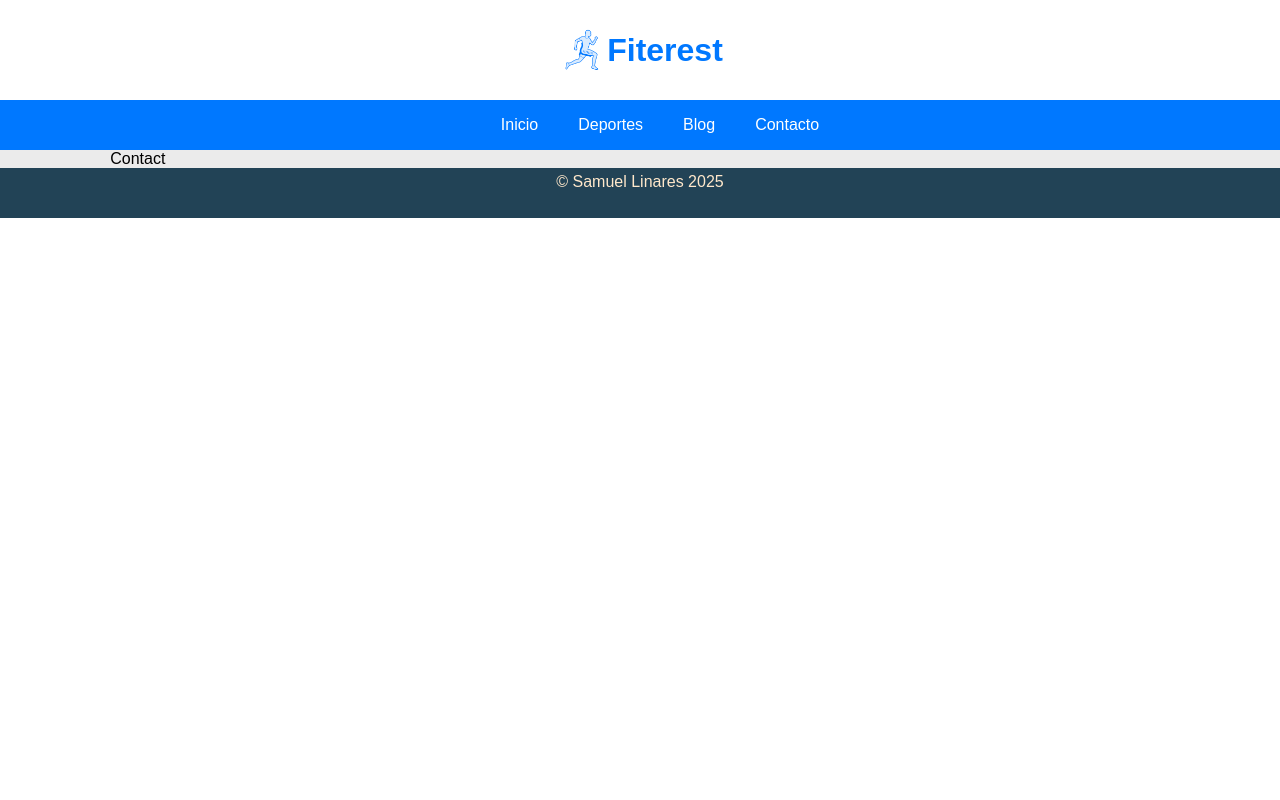
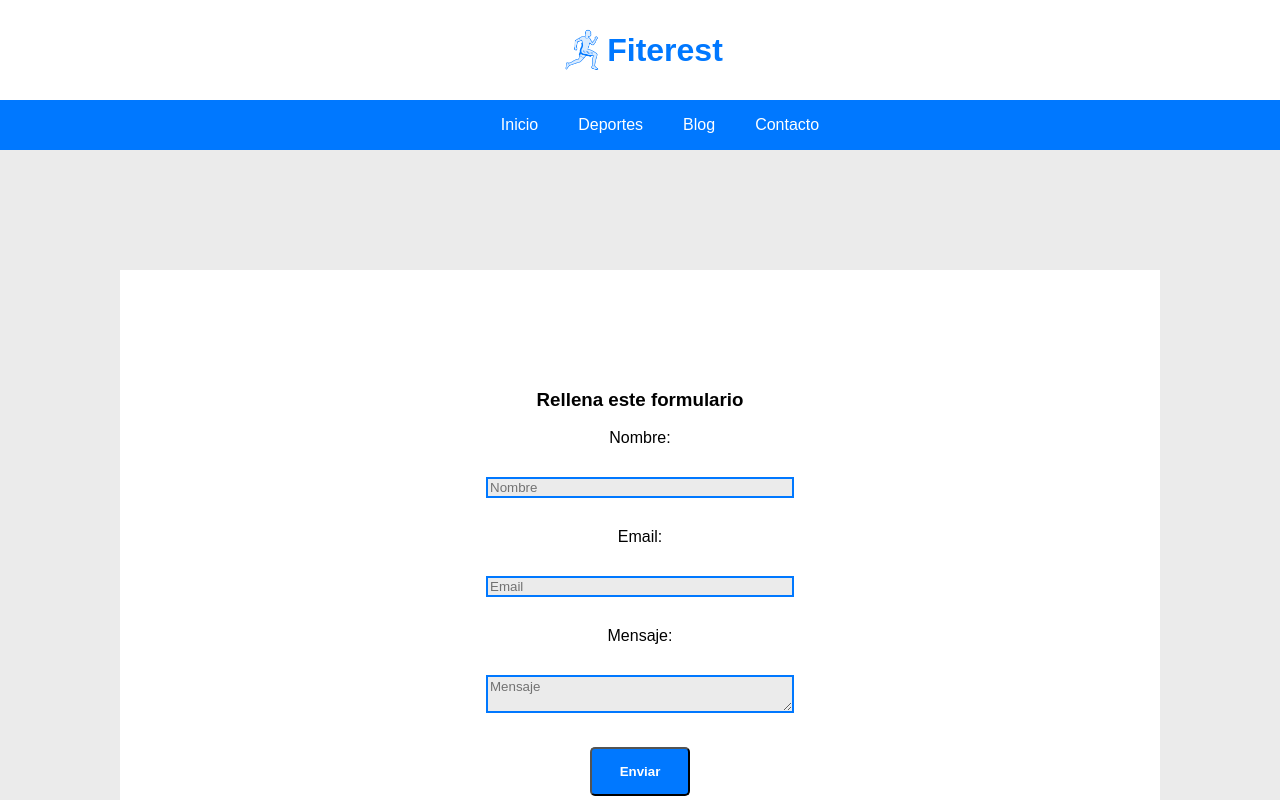
Before and after one commit to samulinaresf/sport-event-researcher, a React (Create React App) app in the folder fiterest/: page /contacto in a window 1280 px wide. Shown: the top 800 px of the page. Built offline with nearby package versions, Linux system fonts and the light colour scheme.

Commit message:
Create contact form layout

```diff
--- a/fiterest/src/App.js
+++ b/fiterest/src/App.js
@@ -1,33 +1,26 @@
-import { Home } from "./components/Home";
-import { Sports } from "./components/Sports/Sports";
-import { Blog } from "./components/Blog";
 import { Contact } from "./components/Contact";
-import { BrowserRouter,Routes,Route,NavLink} from "react-router-dom"
+import { MainRouter } from "./components/Routers/MainRouter";
+import { Navigation } from "./components/Routers/Navigation";
+import { BrowserRouter } from 'react-router-dom'
+
 
 
 function App() {
 
   return (
     <BrowserRouter>
+    <div className={Contact ? "layout-no-sidebar" : "layout"}></div>
     <div className="layout">
         <header className="header">
             <img src="/img/logo.png" alt="Logo de Fiterest" />
             <h1>Fiterest</h1>
         </header>
         <nav className="nav">
-            <ul>
-                <li><NavLink to="/">Inicio</NavLink></li>
-                <li><NavLink to="/deportes">Deportes</NavLink></li>
-                <li><NavLink to="/blog">Blog</NavLink></li>
-                <li><NavLink to="/contacto">Contacto</NavLink></li>
-            </ul>
+          <Navigation />
         </nav>
-                <Routes>
-                    <Route path="/" element={<Home></Home>} />
-                    <Route path="/deportes" element={<Sports></Sports>} />
-                    <Route path="/blog" element={<Blog></Blog>} />
-                    <Route path="/contacto" element={<Contact></Contact>}></Route>
-                </Routes>
+          <MainRouter />
+
+
 
         <footer className="footer">&copy; Samuel Linares 2025</footer>
     </div>
@@ -35,4 +28,5 @@ function App() {
   );
 }
 
+
 export default App;
--- a/fiterest/src/components/Contact.js
+++ b/fiterest/src/components/Contact.js
@@ -2,6 +2,22 @@ import React from 'react'
 
 export const Contact = () => {
   return (
-    <div>Contact</div>
+    <>
+      <section className='wide-content'>
+        <div className="contact-form">
+          <form>
+            <h3>Rellena este formulario</h3>
+            <label>Nombre:</label><br></br>
+            <input id='contact-form-name' name='eventName' className="contact-form-name" placeholder="Nombre" /><br></br>
+            <label>Email:</label><br></br>
+            <input id='contact-form-date' name='eventDate' className="contact-form-date" placeholder="Email" /><br></br>
+            <label>Mensaje:</label><br></br>
+            <textarea id='contact-form-description' name='eventDescription' className="contact-form-description" placeholder="Mensaje"></textarea><br></br>
+            <button id='contact-form-button' name='contact-form-button' className="contact-form-button">Enviar</button>
+          </form>
+        </div>
+      </section>
+
+    </>
   )
 }
--- /dev/null
+++ b/fiterest/src/components/Routers/MainRouter.js
@@ -0,0 +1,21 @@
+import React from 'react'
+import { Routes, Route } from 'react-router-dom'
+import { Home } from "../Home/Home";
+import { Sports } from "../Sports/Sports";
+import { Blog } from "../Blog";
+import { Contact } from "../Contact";
+
+
+export const MainRouter = () => {
+
+  return (
+        <>
+        <Routes>
+            <Route path="/" element={<Home></Home>} />
+            <Route path="/deportes" element={<Sports></Sports>} />
+            <Route path="/blog" element={<Blog></Blog>} />
+            <Route path="/contacto" element={<Contact></Contact>} />
+        </Routes>
+    </>
+  )
+}
--- /dev/null
+++ b/fiterest/src/components/Routers/Navigation.js
@@ -0,0 +1,22 @@
+import React from 'react'
+import { NavLink } from 'react-router-dom'
+
+
+export const Navigation = () => {
+  return (
+    <>
+            <ul>
+                <li><NavLink
+                className={({isActive}) => {return(
+                    isActive ? "active" : "")}}
+                to="/">Inicio</NavLink></li>
+                <li><NavLink className={({isActive}) => {return(
+                    isActive ? "active" : "")}}  to="/deportes">Deportes</NavLink></li>
+                <li><NavLink className={({isActive}) => {return(
+                    isActive ? "active" : "")}}  to="/blog">Blog</NavLink></li>
+                <li><NavLink className={({isActive}) => {return(
+                    isActive ? "active" : "")}}  to="/contacto">Contacto</NavLink></li>
+            </ul>
+        </>
+  )
+}
--- a/fiterest/src/components/ListOfSports.js
+++ b/fiterest/src/components/Sports/ListOfSports.js
@@ -1,5 +1,5 @@
 import React, { useEffect, useState } from 'react'
-import { EditEvent } from './Sports/EditEvent'
+import { EditEvent } from './EditEvent'
 
 export const ListOfSports = ({listOfEventsState,setListOfEventsState}) => {
     useEffect(() => {
--- a/fiterest/src/components/Sports/Sports.js
+++ b/fiterest/src/components/Sports/Sports.js
@@ -1,6 +1,6 @@
 import React, { useState} from 'react'
 import { CreateNewEvent } from "./CreateNewEvent";
-import { ListOfSports } from "../ListOfSports";
+import { ListOfSports } from "./ListOfSports";
 import { SearchSport } from "./SearchSport";
 
 export const Sports = () => {
--- a/fiterest/src/index.css
+++ b/fiterest/src/index.css
@@ -90,7 +90,18 @@ body{
     font-size: 17px;
 }
 
+.active{
+    color: gold;
+    font-weight: bold;
+}
+
 /*Estilos del contenido principal*/
+
+.wide-content {
+  grid-area: content;
+  grid-column: 1 / 5;
+}
+
 .content{
     grid-area: content;
     background-color: var(--background-color-layout);
@@ -221,7 +232,7 @@ body{
 
 }
 
-.create-event-button, .search-button{
+.create-event-button, .search-button, .contact-form-button{
     background-color: var(--main-color);
     color: var(--second-color);
     border-radius: 5px;
@@ -232,7 +243,38 @@ body{
     margin: auto;
 }
 
-.create-event-button:hover, .search-button:hover{
+
+
+.contact-form {
+    flex-direction: column;
+    padding: 20px;
+    margin:100px;
+    height: auto;
+    width: auto;
+    justify-content: center;
+    align-items: center;
+}
+
+.contact-form > form {
+    flex-direction: column;
+    padding:100px;
+    background-color: #fff;
+
+}
+
+.contact-form > form > input, .contact-form > form > textarea{
+    width: 300px;
+    height: auto;
+    margin: 30px;
+    border: 2px solid var(--main-color);
+    background-color: var(--background-color-layout);
+}
+
+.contact-form > form > label{
+    margin:30px;
+}
+
+.create-event-button:hover, .search-button:hover, .contact-form-button:hover{
     background-color: var(--background-color-layout);
     color: var(--main-color);
     transition-duration: 1s;
--- a/fiterest/src/index.js
+++ b/fiterest/src/index.js
@@ -3,8 +3,10 @@ import ReactDOM from 'react-dom/client';
 import './index.css';
 import App from './App';
 import reportWebVitals from './reportWebVitals';
+import { createRoot } from 'react-dom/client';
 
-const root = ReactDOM.createRoot(document.getElementById('root'));
+const container = document.getElementById('root')
+const root = createRoot(container);
 root.render(
   <React.StrictMode>
     <App />
```
Also changed, not shown: fiterest/src/components/Home/Home.js (renamed from fiterest/src/components/Home.js).
